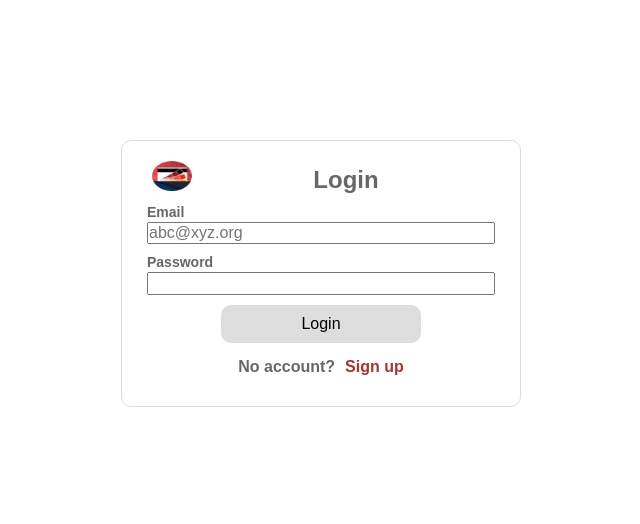
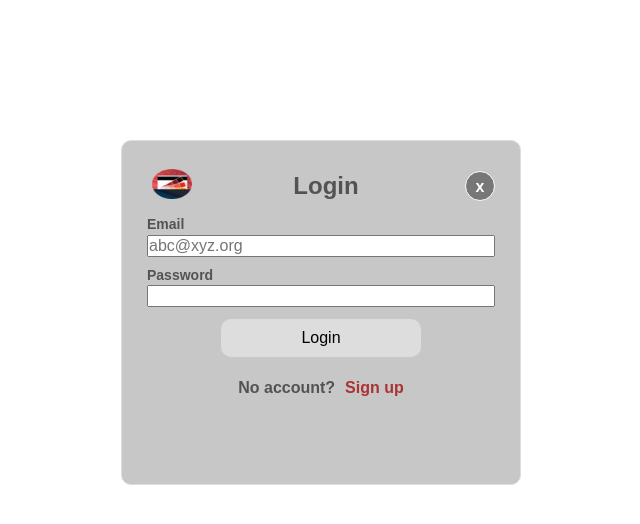
Before and after one commit to sysion/SimpleEcommerce, a PHP site: page /login-signup.html in a window 1280 px wide. Shown: the top 524 px of the page, without its empty margins (391-1031 px from the left). Run offline with PHP 8.4, Linux system fonts and the light colour scheme.

Commit message:
Completed javascript for show/hide login form from menu, form close and sign-up link actions

```diff
--- a/css/style.css
+++ b/css/style.css
@@ -330,9 +330,10 @@ main{
 	padding: 2rem;
 	display: grid;
 	grid-template-columns: 1fr;
-	grid-template-rows: repeat(6, ifr);
+	grid-template-rows: repeat(6, 1fr);
 	border: 0.1rem solid #dddddd;
 	border-radius: 1rem;
+	background-color: rgba(185, 185, 185, 0.8);
 }
 
 .form-header{
@@ -340,11 +341,26 @@ main{
 	display: flex;
 	flex-direction: row;
 	justify-content: flex-start;
+	align-items: center;
 }
 
 .form-header a{
 	display: block;
 	margin-left: 1rem;
+}
+
+.form-header a:last-child{
+	width: 3rem;
+	height: 3rem;
+	line-height: 3rem;
+	font-weight: bold;
+	color: #ffffff;
+	margin: 0.5rem;
+	/*padding: 1rem;*/
+	border: 0.1rem solid #ffffff;
+	border-radius: 50%;
+	text-align: center;
+	background-color: #777777;
 }
 
 .form-header img{
@@ -377,6 +393,10 @@ main{
 	margin-bottom: 0.2rem;
 }
 
+.form-input input{
+
+}
+
 .form-submit button{
 	width: 20rem;
 	padding: 1rem;
@@ -387,6 +407,7 @@ main{
 	display: flex;
 	flex-direction: row;
 	justify-content: flex-start;
+	align-items: center;
 }
 
 .form-switch p{
@@ -398,7 +419,20 @@ main{
 	color: #aa3333;
 }
 
-.show-element{
+.hide-element{
+	visibility: hidden;
+	display: none;
+	flex: 1 1 100%;
+	/*width: 0;
+	height: 0;
+	margin: 0;
+	padding: 0;
+	font-size: 0;
+	overflow: hidden;*/
+}
+
+.hide-form{
+	visibility: hidden;
 	display: none;
 }
 
@@ -472,6 +506,9 @@ footer{
 		top: 10rem;
 		left: 40%;
 		/*margin: 10rem auto;*/
+
+		/*transition: all 0.5s linear;
+		transform: translateX(250%);*/
 	}
 
 	footer{
--- a/index.html
+++ b/index.html
@@ -98,7 +98,7 @@
 			</div>
 		</section>
 
-		<form id="login-register" name="login-form" class="show-element" action="">
+		<form id="login-register" name="login-form" class="hide-form" action="">
 		</form>
 
 		<footer>
--- a/login-signup.html
+++ b/login-signup.html
@@ -15,6 +15,7 @@
 			<div class="form-header">
 				<a href="index.html"><img src="image/logo4.png" alt="Logo image" /></a>
 				<h2>Login</h2>
+				<a href="">x</a>
 			</div>
 
 			<div class="form-input">
@@ -27,7 +28,7 @@
 				<input type="password" id="password" required />
 			</div>
 
-			<div class="form-input show-element">
+			<div class="form-input hide-element">
 				<label for="password-confirm">Confirm Password</label>
 				<input type="password" id="password-confirm" required />
 			</div>
```
Also changed, not shown: js/main.js (+98 -4 lines).
